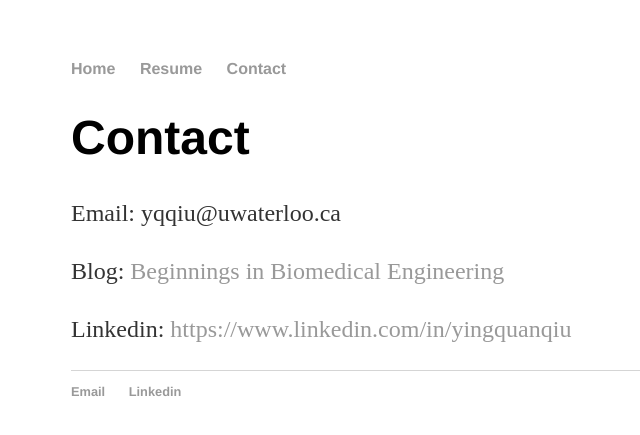
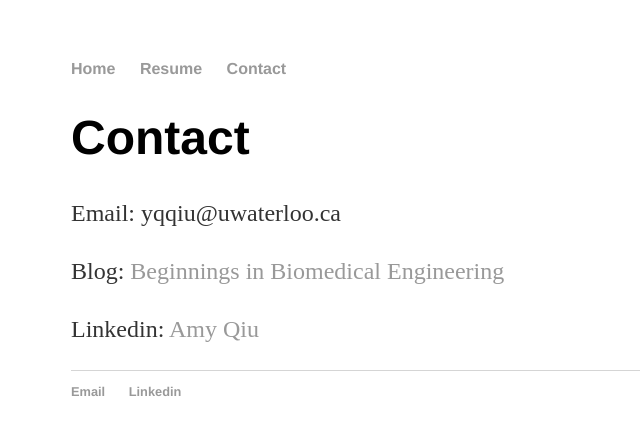
Before and after one commit to amyqiu/amyqiu, a Jekyll site: the page built from Contact/index.html, in a window 1280 px wide. Shown: the top 435 px of the page, without its empty margins (121-761 px from the left). Built offline with Jekyll 4.4.1, drawn with Linux system fonts in a browser that asks for light colours.

Commit message:
Update index.html

```diff
--- a/Contact/index.html
+++ b/Contact/index.html
@@ -6,5 +6,5 @@ title: Contact
 	<h1>Contact</h1>
 	<p>Email: yqqiu@uwaterloo.ca</p>
 	<p>Blog: <a href="https://beginningsinbme.wordpress.com">Beginnings in Biomedical Engineering</a></p>
-	<p>Linkedin: <a href="https://www.linkedin.com/in/yingquanqiu">https://www.linkedin.com/in/yingquanqiu</a></p>
+	<p>Linkedin: <a href="https://www.linkedin.com/in/yingquanqiu">Amy Qiu</a></p>
 </div><!-- /.blurb -->
```
